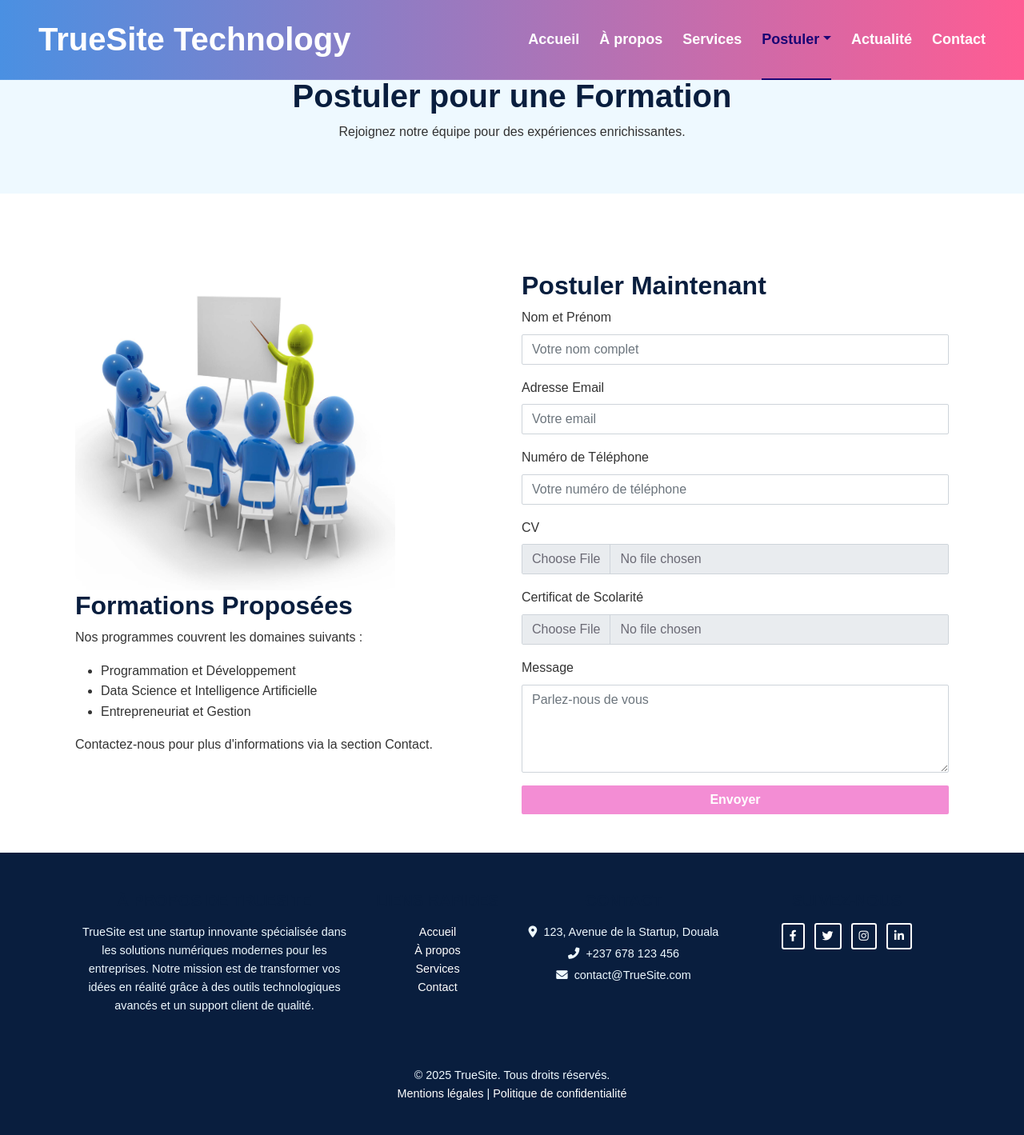
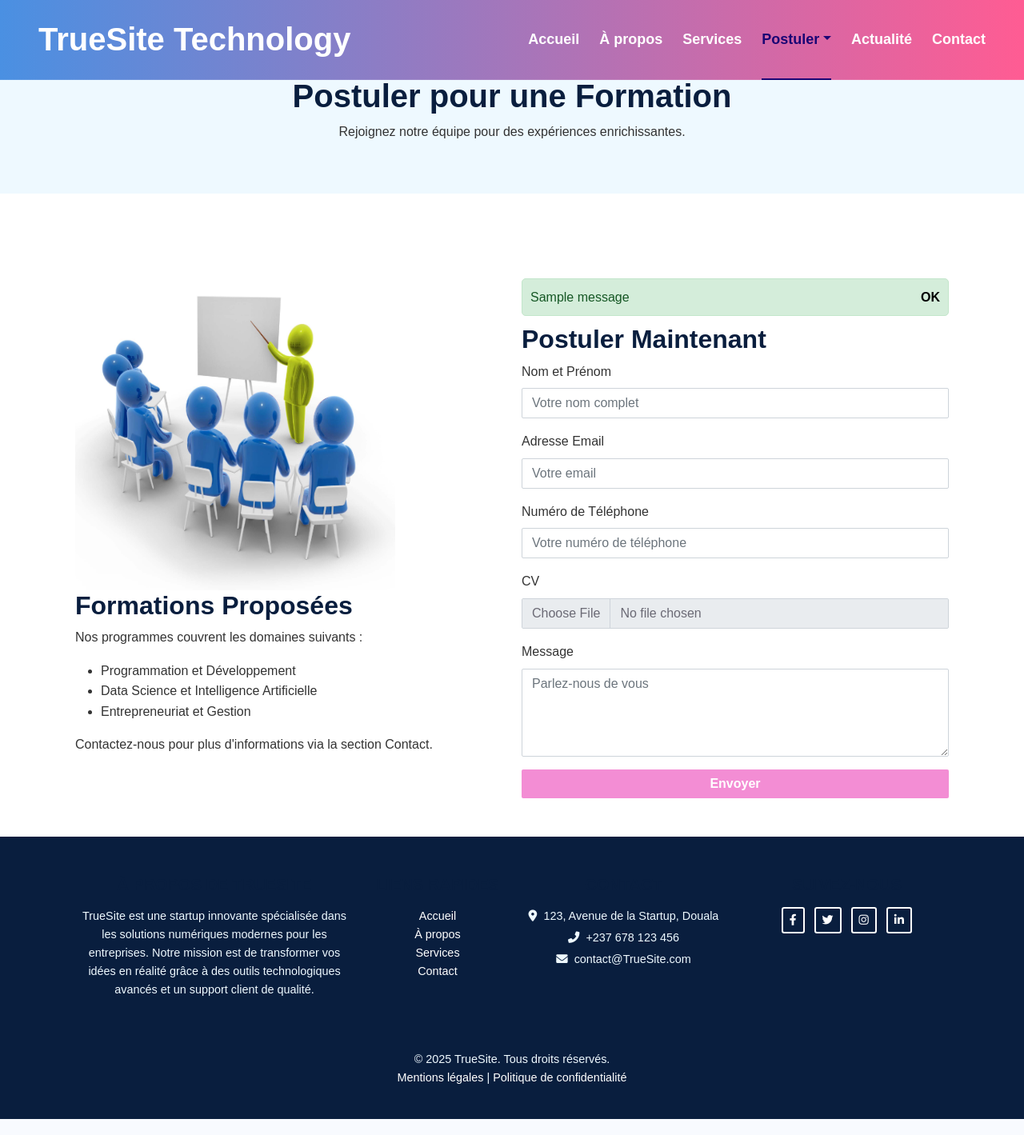
Before and after one commit to merveilleKM/Site-Startup, a Django app: page /formation in a window 1280 px wide. Shown: the whole page at 80% size. Run offline with Django 5.2, Linux system fonts and the light colour scheme; tables that the repository leaves empty hold one stand-in row (values such as "Sample post"); one stand-in notice (Sample message) is shown; some libraries are stand-ins or nearby versions.

Commit message:
mail formation et stage

```diff
--- a/siteApp/templates/formation.html
+++ b/siteApp/templates/formation.html
@@ -2,6 +2,33 @@
 {% load static %}
 
 {% block cother %}
+
+<style>
+    .message-box {
+        margin: 10px 0;
+        padding: 10px;
+        border-radius: 5px;
+        display: flex;
+        justify-content: space-between;
+        align-items: center;
+    }
+    .message-success {
+        background-color: #d4edda;
+        color: #155724;
+        border: 1px solid #c3e6cb;
+    }
+    .message-error {
+        background-color: #f8d7da;
+        color: #721c24;
+        border: 1px solid #f5c6cb;
+    }
+    .message-box button {
+        background: none;
+        border: none;
+        font-weight: bold;
+        cursor: pointer;
+    }
+</style>
 
  <!-- Hero Section -->
  <section class="bg-light p-5 my-5">
@@ -31,6 +58,16 @@
 
         <!-- Formulaire de Postulation -->
         <div class="col-lg-6">
+{% if messages %}
+    <div>
+        {% for message in messages %}
+            <div class="message-box {% if message.tags == 'success' %}message-success{% elif message.tags == 'error' %}message-error{% endif %}">
+                <span>{{ message }}</span>
+                <button onclick="this.parentElement.remove()">OK</button>
+            </div>
+        {% endfor %}
+    </div>
+{% endif %}
             <h2>Postuler Maintenant</h2>
             <form method="POST" enctype="multipart/form-data">
                 {% csrf_token %}
@@ -51,10 +88,6 @@
                     <input type="file" class="form-control" id="cv" name="cv" accept=".pdf,.doc,.docx" required>
                 </div>
                 <div class="mb-3">
-                    <label for="certificat" class="form-label">Certificat de Scolarité</label>
-                    <input type="file" class="form-control" id="certificat" name="certificat" accept=".pdf,.doc,.docx" required>
-                </div>
-                <div class="mb-3">
                     <label for="message" class="form-label">Message</label>
                     <textarea class="form-control" id="message" name="message" rows="4" placeholder="Parlez-nous de vous"></textarea>
                 </div>
--- a/siteApp/views.py
+++ b/siteApp/views.py
@@ -12,11 +12,6 @@ def apropos(request):
 
 def service(request):
     return render(request, 'service.html')
-
-from django.shortcuts import render
-from django.core.mail import send_mail
-from .models import ContactMessage
-from django.contrib import messages
 
 def contact(request):
     if request.method == 'POST':
@@ -54,21 +49,6 @@ def contact(request):
             # Afficher un message d'erreur si l'envoi d'email échoue
             messages.error(request, f"Une erreur est survenue lors de l'envoi du message : {str(e)}")
 
-        # return render(request, 'contact.html')
-        #     send_mail(
-        #         subject="Votre message a été reçu !",
-        #         message=f"Merci pour votre message, nous vous répondrons dans les plus brefs délais.\n \n \n"
-        #         f"Contenu du message : {message_content}",
-        #         from_email=None,  # Utilise DEFAULT_FROM_EMAIL
-        #         recipient_list=[email],
-        #         fail_silently=False,
-        #     )
-        #     messages.success(request, "Votre message a été envoyé et enregistré avec succès.")
-        # except Exception as e:
-        #     messages.error(request, f"Une erreur est survenue lors de l'envoi du message : {str(e)}")
-
-        return render(request, 'contact.html')
-
     return render(request, 'contact.html')
 
 def stage(request):
@@ -91,6 +71,26 @@ def stage(request):
         )
         postulation.save()
 
+        # Envoyer un email
+        try:
+            # Envoyer un email de confirmation à l'utilisateur
+            send_mail(
+                subject="Confirmation de réception de votre demande de stage",
+                message=f"Bonjour {name},\n\n"
+                        "Merci de nous avoir contactés ! Nous avons bien reçu votre message et vous "
+                        "répondrons dans les plus brefs délais.\n\n"
+                        "Cordialement,\nL'équipe TrueSite Technology",
+                from_email=None,  # Utilise DEFAULT_FROM_EMAIL dans settings.py
+                recipient_list=[email],
+                fail_silently=False,
+            )
+
+            # Afficher un message de succès
+            messages.success(request, "Votre message a été envoyé avec succès. Un email de confirmation vous a été envoyé.")
+        except Exception as e:
+            # Afficher un message d'erreur si l'envoi d'email échoue
+            messages.error(request, f"Une erreur est survenue lors de l'envoi du message : {str(e)}")
+
         messages.success(request, "Votre candidature a été soumise avec succès.")
         return redirect('stage')  # Redirige après soumission
     return render(request, 'stage.html')
@@ -101,7 +101,6 @@ def formation(request):
         email = request.POST.get('email')
         phone = request.POST.get('phone')
         cv = request.FILES.get('cv')
-        certificat = request.FILES.get('certificat')
         message = request.POST.get('message')
 
         # Enregistrement dans la base de données
@@ -110,13 +109,31 @@ def formation(request):
             email=email,
             phone=phone,
             cv=cv,
-            certificat=certificat,
             message=message
         )
         postulation.save()
 
-        messages.success(request, "Votre candidature a été soumise avec succès.")
-        return redirect('formation')  # Redirige après soumission
+        # Envoyer un email
+        try:
+            # Envoyer un email de confirmation à l'utilisateur
+            send_mail(
+                subject="Confirmation de réception de votre demande de formation",
+                message=f"Bonjour {name},\n\n"
+                        "Merci de vous etre inscrit a notre formation, nous reviendrons vers vous\n "
+                        "avec les prochaines etapes"
+                        "répondrons dans les plus brefs délais.\n\n"
+                        "Cordialement,\nL'équipe TrueSite Technology",
+                from_email=None,  # Utilise DEFAULT_FROM_EMAIL dans settings.py
+                recipient_list=[email],
+                fail_silently=False,
+            )
+
+            # Afficher un message de succès
+            messages.success(request, "Votre message a été envoyé avec succès. Un email de confirmation vous a été envoyé.")
+        except Exception as e:
+            # Afficher un message d'erreur si l'envoi d'email échoue
+            messages.error(request, f"Une erreur est survenue lors de l'envoi du message : {str(e)}")
+
     return render(request, 'formation.html')
 
 def actualite(request):
```
Also changed, not shown: siteApp/templates/contact.html (+39 -0 lines), siteApp/templates/service.html (+6 -6 lines), siteApp/templates/stage.html (+37 -0 lines), 9 other files.
